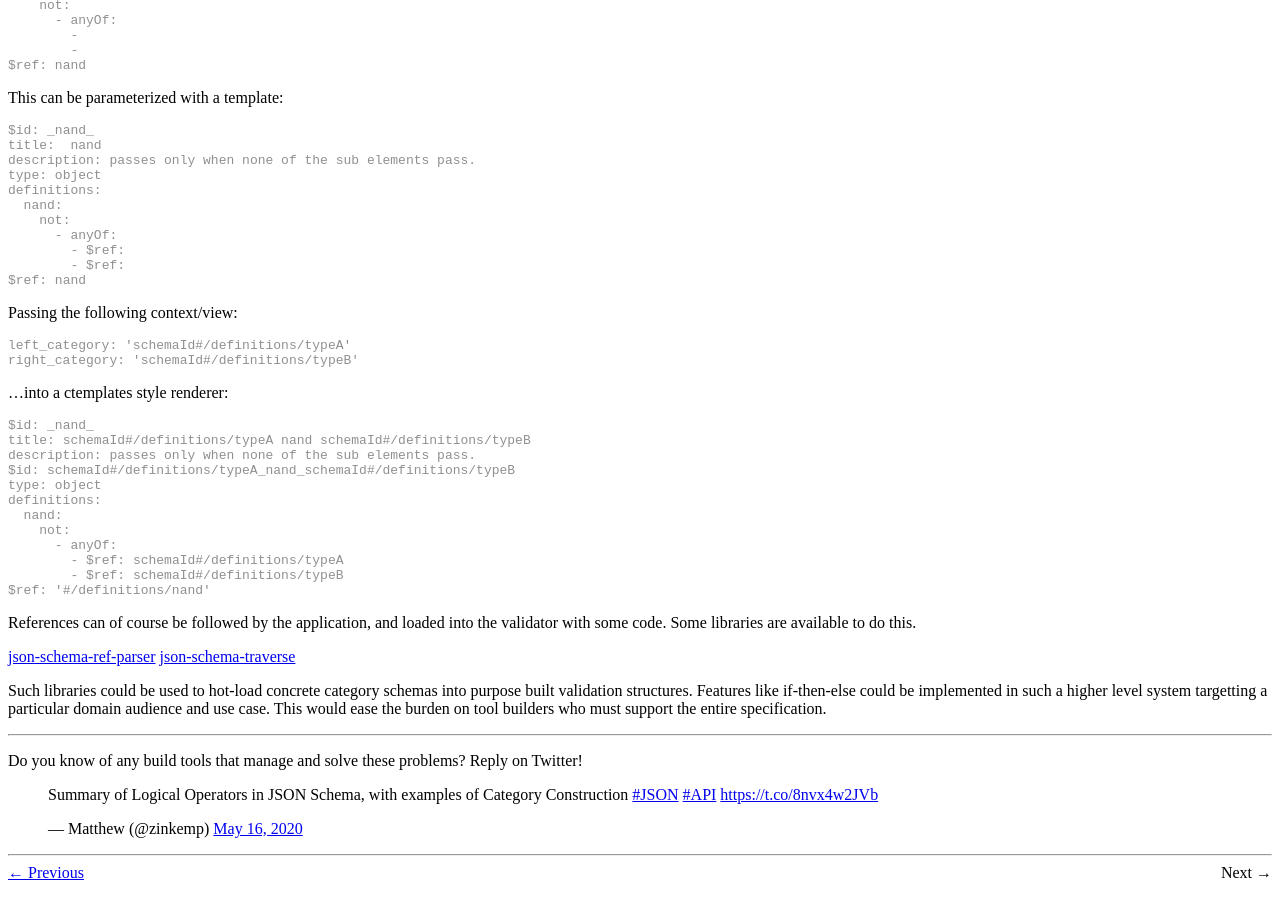
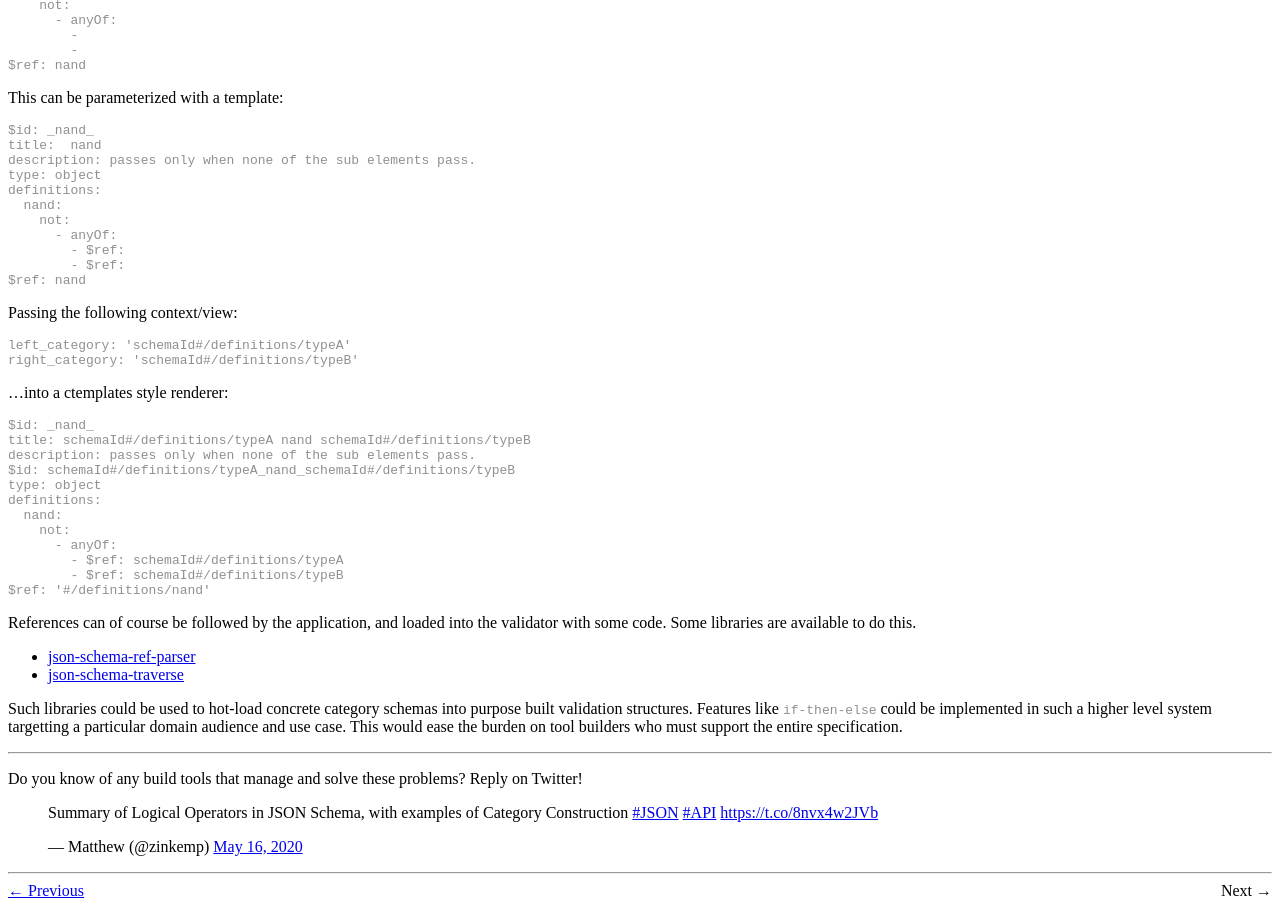
Before and after one commit to zinkem/zinkem.github.io, a Jekyll site: the page built from _posts/2020-05-16-schema-equivalency-rules.md, in a window 1280 px wide and 900 px high, scrolled down 4586 px. Built offline with Jekyll 4.4.1, drawn with Linux system fonts in a browser that asks for light colours; comment, search, counter and statistics services are not loaded; some of the changed text lies outside the part shown.

Commit message:
flow edits

```diff
--- a/_posts/2020-05-16-schema-equivalency-rules.md
+++ b/_posts/2020-05-16-schema-equivalency-rules.md
@@ -216,11 +216,11 @@ $ref: '#/definitions/nand'
 References can of course be followed by the application, and loaded into the
 validator with some code. Some libraries are available to do this.
 
-[json-schema-ref-parser](https://www.npmjs.com/package/json-schema-ref-parser)
-[json-schema-traverse](https://www.npmjs.com/package/json-schema-traverse)
+* [json-schema-ref-parser](https://www.npmjs.com/package/json-schema-ref-parser)
+* [json-schema-traverse](https://www.npmjs.com/package/json-schema-traverse)
 
 Such libraries could be used to hot-load concrete category schemas into purpose
-built validation structures. Features like if-then-else could be implemented in
+built validation structures. Features like `if-then-else` could be implemented in
 such a higher level system targetting a particular domain audience and use case.
 This would ease the burden on tool builders who must support the entire
 specification.
```
Also changed, not shown: other parts of _posts/2020-05-16-schema-equivalency-rules.md (+3 -3 lines).
